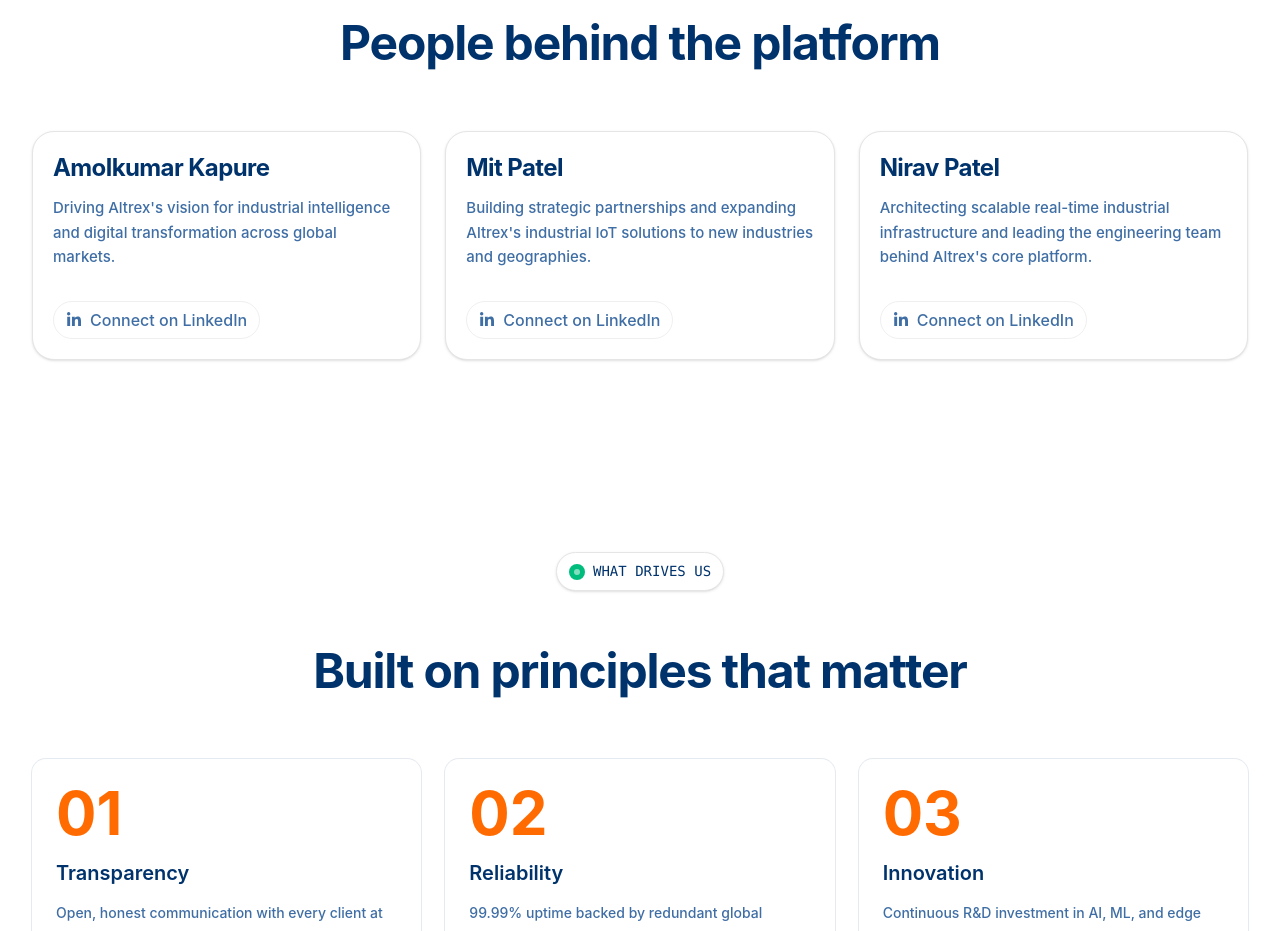
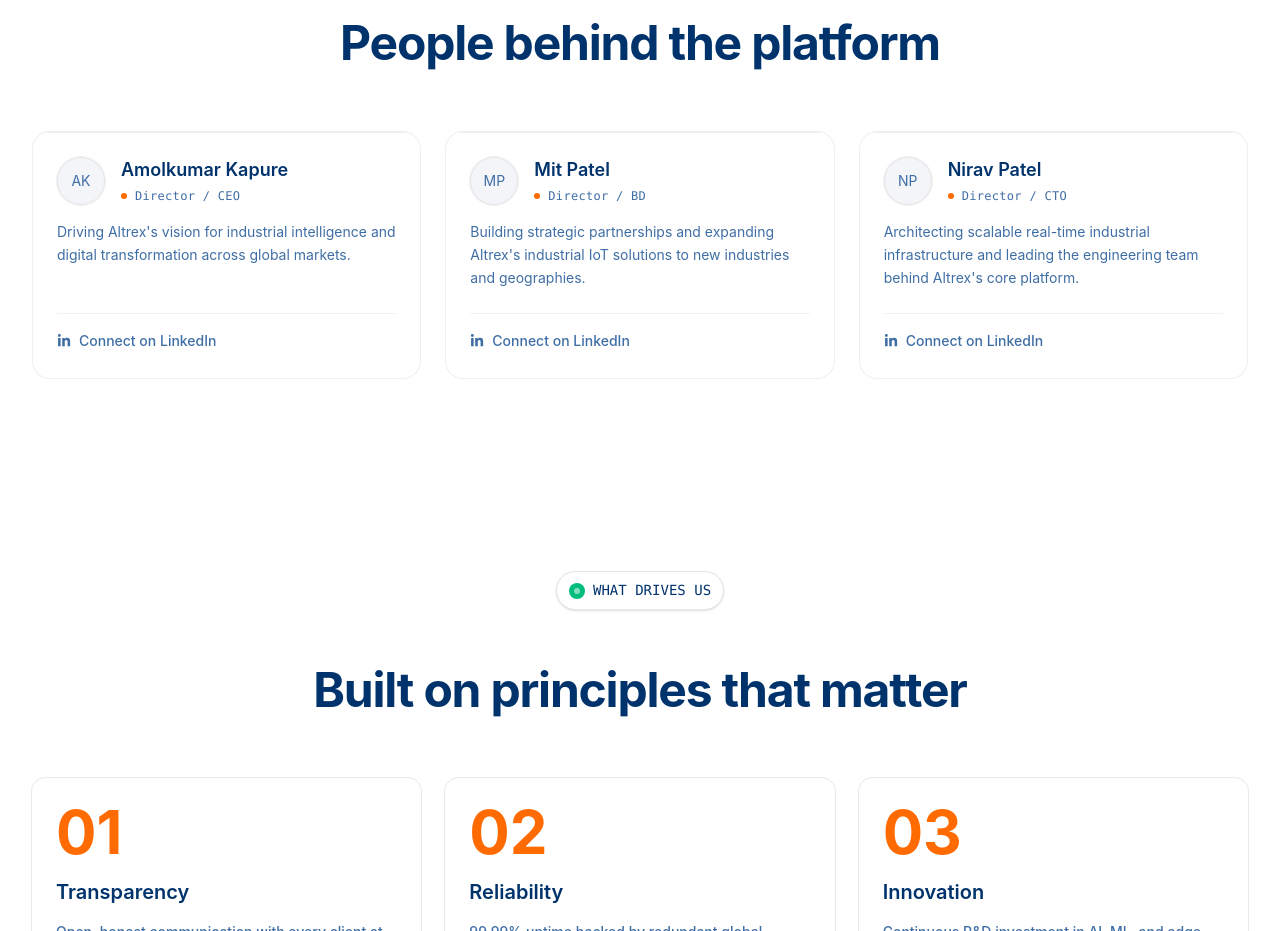
Before and after one commit to niravpatel161290/altrextech, a React (Vite) app: page /about in a window 1280 px wide. Shown: the part 4260-5191 px from the top of the page. Built offline with nearby package versions, Linux system fonts and the light colour scheme; a web font is replaced by a local one.

Commit message:
update team section in about page

```diff
--- a/package.json
+++ b/package.json
@@ -19,6 +19,7 @@
     "@xyflow/react": "^12.10.2",
     "class-variance-authority": "^0.7.1",
     "clsx": "^2.1.1",
+    "cn": "^0.2.6",
     "framer-motion": "^12.40.0",
     "gsap": "^3.15.0",
     "lenis": "^1.3.23",
--- /dev/null
+++ b/src/components/ui/avatar.tsx
@@ -0,0 +1,109 @@
+import * as React from "react"
+import { cn } from "cn"
+import { Avatar as AvatarPrimitive } from "radix-ui"
+
+function Avatar({
+  className,
+  size = "default",
+  ...props
+}: React.ComponentProps<typeof AvatarPrimitive.Root> & {
+  size?: "default" | "sm" | "lg"
+}) {
+  return (
+    <AvatarPrimitive.Root
+      data-slot="avatar"
+      data-size={size}
+      className={cn(
+        "group/avatar relative flex size-8 shrink-0 rounded-full select-none after:absolute after:inset-0 after:rounded-full after:border after:border-border after:mix-blend-darken data-[size=lg]:size-10 data-[size=sm]:size-6 dark:after:mix-blend-lighten",
+        className
+      )}
+      {...props}
+    />
+  )
+}
+
+function AvatarImage({
+  className,
+  ...props
+}: React.ComponentProps<typeof AvatarPrimitive.Image>) {
+  return (
+    <AvatarPrimitive.Image
+      data-slot="avatar-image"
+      className={cn(
+        "aspect-square size-full rounded-full object-cover",
+        className
+      )}
+      {...props}
+    />
+  )
+}
+
+function AvatarFallback({
+  className,
+  ...props
+}: React.ComponentProps<typeof AvatarPrimitive.Fallback>) {
+  return (
+    <AvatarPrimitive.Fallback
+      data-slot="avatar-fallback"
+      className={cn(
+        "flex size-full items-center justify-center rounded-full bg-muted text-sm text-muted-foreground group-data-[size=sm]/avatar:text-xs",
+        className
+      )}
+      {...props}
+    />
+  )
+}
+
+function AvatarBadge({ className, ...props }: React.ComponentProps<"span">) {
+  return (
+    <span
+      data-slot="avatar-badge"
+      className={cn(
+        "absolute right-0 bottom-0 z-10 inline-flex items-center justify-center rounded-full bg-primary text-primary-foreground bg-blend-color ring-2 ring-background select-none",
+        "group-data-[size=sm]/avatar:size-2 group-data-[size=sm]/avatar:[&>svg]:hidden",
+        "group-data-[size=default]/avatar:size-2.5 group-data-[size=default]/avatar:[&>svg]:size-2",
+        "group-data-[size=lg]/avatar:size-3 group-data-[size=lg]/avatar:[&>svg]:size-2",
+        className
+      )}
+      {...props}
+    />
+  )
+}
+
+function AvatarGroup({ className, ...props }: React.ComponentProps<"div">) {
+  return (
+    <div
+      data-slot="avatar-group"
+      className={cn(
+        "group/avatar-group flex -space-x-2 *:data-[slot=avatar]:ring-2 *:data-[slot=avatar]:ring-background",
+        className
+      )}
+      {...props}
+    />
+  )
+}
+
+function AvatarGroupCount({
+  className,
+  ...props
+}: React.ComponentProps<"div">) {
+  return (
+    <div
+      data-slot="avatar-group-count"
+      className={cn(
+        "relative flex size-8 shrink-0 items-center justify-center rounded-full bg-muted text-sm text-muted-foreground ring-2 ring-background group-has-data-[size=lg]/avatar-group:size-10 group-has-data-[size=sm]/avatar-group:size-6 [&>svg]:size-4 group-has-data-[size=lg]/avatar-group:[&>svg]:size-5 group-has-data-[size=sm]/avatar-group:[&>svg]:size-3",
+        className
+      )}
+      {...props}
+    />
+  )
+}
+
+export {
+  Avatar,
+  AvatarImage,
+  AvatarFallback,
+  AvatarGroup,
+  AvatarGroupCount,
+  AvatarBadge,
+}
--- a/src/pages/About.tsx
+++ b/src/pages/About.tsx
@@ -29,6 +29,7 @@
 import { Card } from "@/components/ui/card";
 import HowWeWork from "@/components/sections/HowWeWork";
 import { Seo } from "@/components/Seo";
+import { Avatar, AvatarFallback } from "@/components/ui/avatar";
 
 // ─── Milestone data — matches reference image exactly ──────────────────────
 const MILESTONES = [
@@ -173,7 +174,8 @@
   {
     dimension: "CONNECTIVITY",
     oldWay: "Limited to specific PLC, SCADA or hardware ecosystems",
-    altrexWay: "Vendor-agnostic — connect PLCs, meters, RTUs, IoT devices, databases & APIs",
+    altrexWay:
+      "Vendor-agnostic — connect PLCs, meters, RTUs, IoT devices, databases & APIs",
   },
   {
     dimension: "VISIBILITY",
@@ -188,7 +190,8 @@
   {
     dimension: "ASSET MANAGEMENT",
     oldWay: "Asset information scattered across multiple systems",
-    altrexWay: "Centralized asset hierarchy, health, history, documents & performance",
+    altrexWay:
+      "Centralized asset hierarchy, health, history, documents & performance",
   },
   {
     dimension: "ANALYTICS",
@@ -198,12 +201,14 @@
   {
     dimension: "SCALABILITY",
     oldWay: "New sites often require new systems and integrations",
-    altrexWay: "Scale from a single plant to thousands of assets on the same platform",
+    altrexWay:
+      "Scale from a single plant to thousands of assets on the same platform",
   },
   {
     dimension: "APPLICATIONS",
     oldWay: "Multiple disconnected software products",
-    altrexWay: "Dashboard, GIS, Reporting, CMMS, APM, Workflow & Digital Twin in one platform",
+    altrexWay:
+      "Dashboard, GIS, Reporting, CMMS, APM, Workflow & Digital Twin in one platform",
   },
   {
     dimension: "DATA OWNERSHIP",
@@ -297,9 +302,7 @@
         >
           {milestone.title}
         </p>
-        <p
-          className="mt-1 leading-snug text-muted-foreground font-medium text-sm"
-        >
+        <p className="mt-1 leading-snug text-muted-foreground font-medium text-sm">
           {milestone.body}
         </p>
       </div>
@@ -476,9 +479,7 @@
         transition={{ delay: 0.3, duration: 0.45 }}
       >
         {/* Label */}
-        <p
-          className="font-mono text-xs text-muted-foreground font-semibold uppercase tracking-[0.1em]"
-        >
+        <p className="font-mono text-xs text-muted-foreground font-semibold uppercase tracking-[0.1em]">
           Company Journey
         </p>
       </motion.div>
@@ -535,9 +536,7 @@
               "linear-gradient(to right, var(--accent-violet), transparent)",
           }}
         />
-        <span
-          className="font-mono text-xs font-semibold uppercase tracking-[0.1em] text-muted-foreground"
-        >
+        <span className="font-mono text-xs font-semibold uppercase tracking-[0.1em] text-muted-foreground">
           And Beyond →
         </span>
       </motion.div>
@@ -587,7 +586,11 @@
             {/* H1 */}
             <CharReveal
               as="h1"
-              lines={["WE ARE BUILDING THE", "FUTURE OF INDUSTRIAL", "INTELLIGENCE"]}
+              lines={[
+                "WE ARE BUILDING THE",
+                "FUTURE OF INDUSTRIAL",
+                "INTELLIGENCE",
+              ]}
               className="mx-auto max-w-5xl text-2xl font-bold tracking-[-0.04em] text-foreground sm:text-3xl lg:mx-0 lg:text-4xl xl:text-5xl mt-8 sm:mt-16 leading-tight sm:leading-[0.95]"
               immediate
               delay={0}
@@ -626,7 +629,6 @@
                 </div>
               ))}
             </motion.div>
-
           </motion.div>
 
           <CompanyJourneyPanel inView={inView} />
@@ -788,7 +790,9 @@
                 <h3 className="mt-6 text-xl font-semibold text-foreground">
                   {item.title}
                 </h3>
-                <p className="mt-3 text-muted-foreground font-medium">{item.description}</p>
+                <p className="mt-3 text-muted-foreground font-medium">
+                  {item.description}
+                </p>
               </motion.div>
             );
           })}
@@ -806,7 +810,6 @@
 
   return (
     <section ref={ref} className="relative bg-transparent py-16">
-
       <div className="mx-auto max-w-7xl px-6 lg:px-8">
         <motion.div
           initial={{ opacity: 0, y: 18 }}
@@ -850,7 +853,6 @@
       ref={ref}
       className="relative overflow-hidden bg-transparent py-24"
     >
-
       <div className="mx-auto max-w-7xl px-6 lg:px-8">
         <div className="text-center">
           <SectionBadge
@@ -878,47 +880,50 @@
               onMouseLeave={tilt.onMouseLeave}
               transition={{ duration: 0.5 }}
               style={{ transformStyle: "preserve-3d" }}
-              className="group relative flex flex-col justify-between overflow-hidden rounded-3xl border border-border bg-card p-5 shadow-sm transition-colors hover:border-accent/30"
+              className="group relative flex flex-col overflow-hidden rounded-2xl border border-border/60 bg-card transition-all duration-300 hover:-translate-y-1 hover:border-accent/40 hover:shadow-lg hover:shadow-accent/5"
             >
-              {/* F1 style large watermark role (top right) */}
-              {/* <div className="absolute right-0 top-0 pointer-events-none select-none overflow-hidden rounded-tr-3xl">
-                  <div className="translate-x-[10%] -translate-y-[15%]">
-                    <span className="text-[100px] font-black leading-none tracking-tighter text-foreground/[0.1] transition-colors duration-300 group-hover:text-accent/[0.4]">
-                      {member.role.split(' / ').pop()}
-                    </span>
+              {/* Top accent line — brightens on hover instead of a glow/shadow trick */}
+              <div className="h-px w-full bg-border/60 transition-colors duration-300 group-hover:bg-accent/60" />
+
+              <div className="flex flex-1 flex-col p-6">
+                {/* Header: avatar + name + technical role label */}
+                <div className="flex items-start gap-4">
+                  <Avatar className="h-12 w-12 shrink-0 ring-1 ring-border/60">
+                    <AvatarFallback>{member.initials}</AvatarFallback>
+                  </Avatar>
+
+                  <div className="flex-1 pt-0.5">
+                    <h3 className="text-lg font-semibold leading-tight text-foreground">
+                      {member.name}
+                    </h3>
+                    <div className="mt-1.5 flex items-center gap-2">
+                      <span className="h-1.5 w-1.5 rounded-full bg-accent" />
+                      <span className="font-mono text-xs tracking-wide text-muted-foreground">
+                        {member.role}
+                      </span>
+                    </div>
                   </div>
-                </div> */}
-
-              <div className="flex flex-col relative z-10 h-full">
-                {/* Name (Title) */}
-                <div className="mb-3">
-                  <h3 className="text-2xl font-bold tracking-tight text-foreground transition-colors duration-300 group-hover:text-accent">
-                    {member.name}
-                  </h3>
                 </div>
 
-                {/* Bio (Description) */}
-                <div className="mb-8 flex-1">
-                  <p className="font-medium leading-relaxed text-[15px] text-muted-foreground">
-                    {member.bio}
-                  </p>
-                </div>
+                {/* Bio */}
+                <p className="mt-4 flex-1 text-[14px] leading-relaxed text-muted-foreground">
+                  {member.bio}
+                </p>
 
-                {/* LinkedIn tag (Styled like the feature tags in the reference) */}
-                <div className="mt-auto flex flex-wrap gap-2">
+                {/* Footer: hairline divider + plain text link, no chip */}
+                <div className="mt-6 border-t border-border/50 pt-4">
                   <a
                     href={member.linkedin}
                     target="_blank"
                     rel="noopener noreferrer"
-                    className="inline-flex items-center gap-2 rounded-full border border-border/60 bg-transparent px-3 py-1.5 font-medium text-muted-foreground transition-all hover:border-accent/40 hover:text-foreground hover:bg-accent/5"
+                    className="inline-flex items-center gap-2 text-sm font-medium text-muted-foreground transition-colors hover:text-accent"
                   >
-                    <FaLinkedinIn className="h-4 w-4" />
+                    <FaLinkedinIn className="h-3.5 w-3.5" />
                     Connect on LinkedIn
                   </a>
                 </div>
               </div>
             </motion.div>
-
           ))}
         </motion.div>
       </div>
@@ -936,7 +941,6 @@
 
   return (
     <section ref={ref} className="relative bg-transparent py-24">
-
       <div className="mx-auto max-w-7xl px-6 lg:px-8">
         <div className="text-center">
           <SectionBadge
@@ -965,9 +969,7 @@
                 We override the inner div styling via className on StarBorder,
                 then put our actual card content inside.
               */}
-              <Card
-                className="h-full p-6"
-              >
+              <Card className="h-full p-6">
                 <div className="">
                   <div className="bg-accent bg-clip-text text-6xl font-bold text-transparent">
                     {item.number}
@@ -1008,9 +1010,13 @@
             Built for the next generation of industrial operations
           </h2>
           <p className="mx-auto mt-4 max-w-4xl text-lg leading-8 text-muted-foreground font-medium">
-            Most industrial systems were designed around a single SCADA, hardware vendor, or application.
+            Most industrial systems were designed around a single SCADA,
+            hardware vendor, or application.
           </p>
-          <p className="text-lg leading-8 text-muted-foreground font-medium">W! Platform connects your existing systems into one unified industrial platform.</p>
+          <p className="text-lg leading-8 text-muted-foreground font-medium">
+            W! Platform connects your existing systems into one unified
+            industrial platform.
+          </p>
         </div>
 
         <motion.div
@@ -1040,8 +1046,9 @@
             <motion.div
               key={row.dimension}
               variants={cardVariants}
-              className={`grid grid-cols-1 sm:grid-cols-[200px_1fr_1fr] ${i !== DIFFERENTIATORS.length - 1 ? "border-b border-border" : ""
-                }`}
+              className={`grid grid-cols-1 sm:grid-cols-[200px_1fr_1fr] ${
+                i !== DIFFERENTIATORS.length - 1 ? "border-b border-border" : ""
+              }`}
             >
               <div className="flex items-center px-6 py-5 text-sm font-bold uppercase tracking-wide text-foreground sm:border-r sm:border-border">
                 {row.dimension}
```
Also changed, not shown: 1 other file (tests, documents, lock files or other folders).
